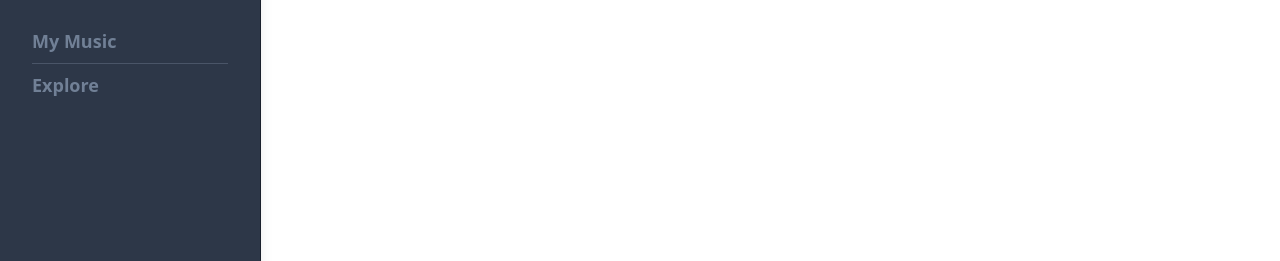
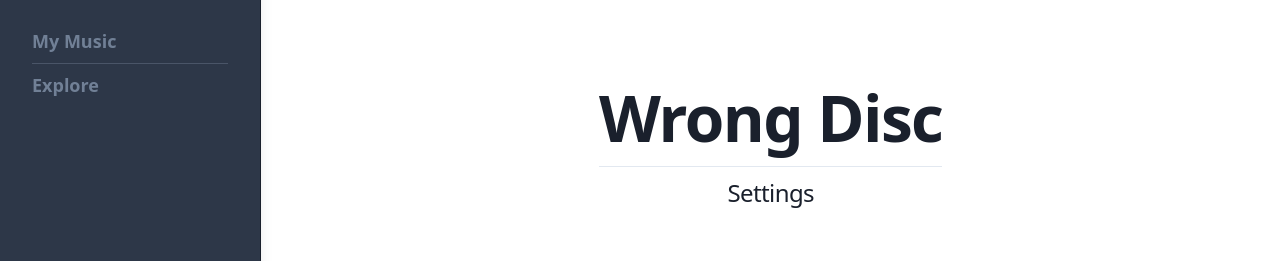
Before and after one commit to wrong-disc/spa, a React (Create React App) app: page /settings in a window 1280 px wide. Shown: the part 212-473 px from the top of the page. Built offline with nearby package versions, Linux system fonts and the light colour scheme; what tailwindcss-plugins would draw is missing.

Commit message:
Settings Route

```diff
--- a/src/components/UserCard.js
+++ b/src/components/UserCard.js
@@ -1,4 +1,5 @@
 import React from 'react';
+import {NavLink} from 'react-router-dom';
 
 export default class UserCardComponent extends React.Component {
 
@@ -19,12 +20,12 @@ export default class UserCardComponent extends React.Component {
 
                 <div className="mt-4 mr-4 flex flex-col items-end">
                     <button onClick={() => { this.setState((state) => ({ open: !state.open })) }} className="z-50 bg-gray-900 text-gray-200 hover:bg-gray-800 rounded-full shadow-lg flex items-center focus:outline-none">
-                        <img className="h-10 w-10 rounded-full object-fit" src="https://png.pngtree.com/element_our/png/20181206/users-vector-icon-png_260862.jpg"/>
+                        <img className="h-10 w-10 rounded-full object-fit" alt="User avatar" src="https://png.pngtree.com/element_our/png/20181206/users-vector-icon-png_260862.jpg"/>
                         <div className="ml-2 mr-3">Johnny GoldFish</div>
                     </button>
                     { this.state.open &&
                         <div className="z-50 mt-2 p-4 w-64 bg-gray-900 text-gray-300 text-lg rounded shadow-lg flex flex-col">
-                            <button className="py-2 px-2 w-full text-left hover:bg-gray-800 focus:outline-none rounded">Settings</button>
+                            <NavLink to="/settings" onClick={() => { this.setState({ open: false }) }} className="py-2 px-2 w-full text-left hover:bg-gray-800 focus:outline-none rounded">Settings</NavLink>
                             <button className="py-2 px-2 border-gray-800 border-t w-full text-left hover:bg-gray-800 focus:outline-none rounded">Logout</button>
                         </div>
                     }
--- a/src/core/Router.js
+++ b/src/core/Router.js
@@ -8,6 +8,7 @@ import UserCard from '../components/UserCard';
 import MyMusic from '../pages/music/MyMusic';
 import Explore from '../pages/music/Explore';
 import About from '../pages/about/About';
+import Settings from '../pages/settings/Settings';
 
 export default class RouterComponent extends React.Component {
   render () {
@@ -30,6 +31,9 @@ export default class RouterComponent extends React.Component {
                       <Route path="/about">
                           <About />
                       </Route>
+                      <Route path="/settings">
+                          <Settings />
+                      </Route>
                   </Switch>
 
                 </main>
--- /dev/null
+++ b/src/pages/settings/Settings.js
@@ -0,0 +1,19 @@
+import React from 'react';
+
+export default class SettingsPage extends React.Component {
+
+  render () {
+    return (
+      <div className="w-full h-full flex items-center justify-center">
+
+            <div className="text-center">
+                <h1 className="text-6xl font-bold tracking-tight">Wrong Disc</h1>
+                <hr/>
+                <h2 className="mt-2 text-2xl font-light tracking-tight">Settings</h2>
+            </div>
+
+        </div>
+    );
+  }
+
+}
```
